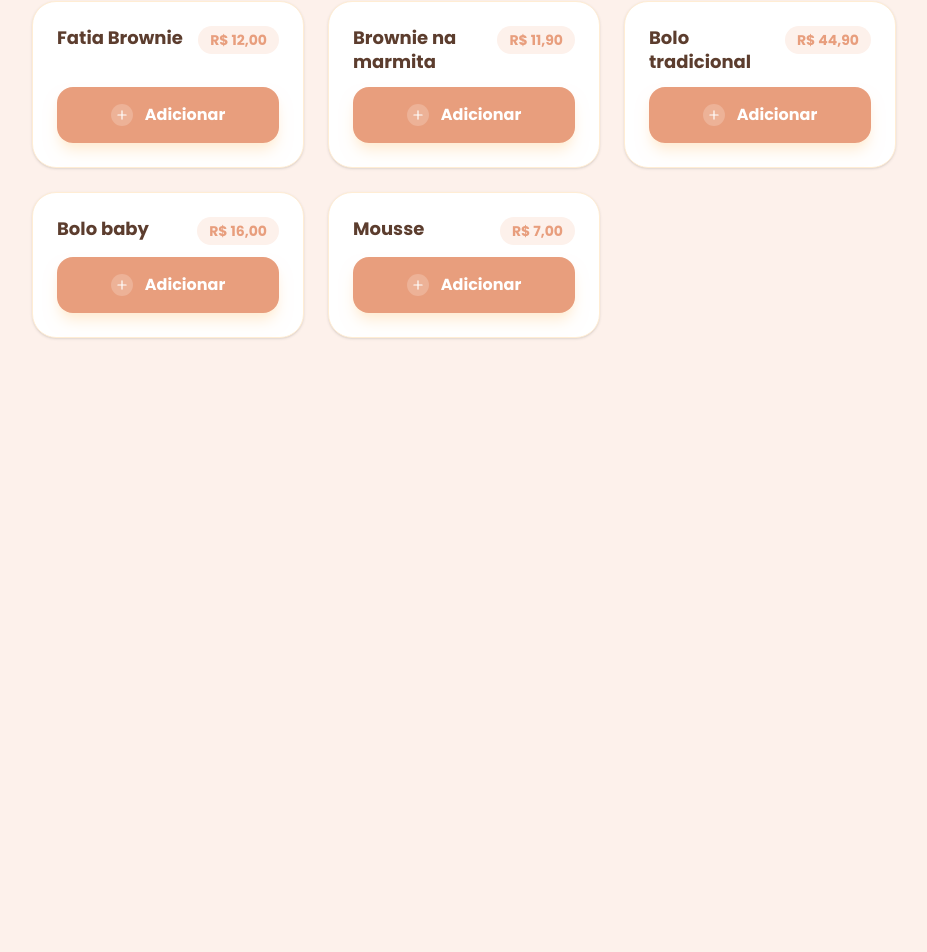
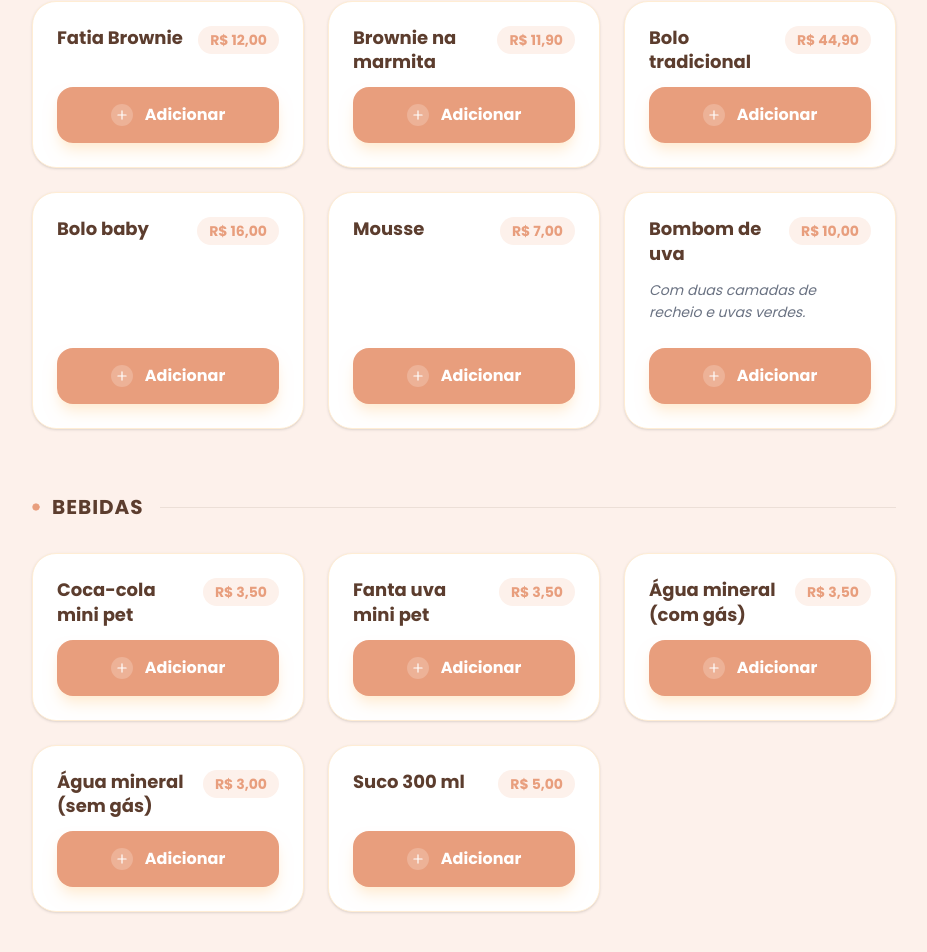
Before and after one commit to daniels1199/Rhay-s-Candy-Store, a React (Vite) app: page / in a window 1280 px wide. Shown: the part 3161-4113 px from the top of the page, without its empty margins (176-1103 px from the left). Before the commit the page ends 3691 px from the top, so only its background shows below. Built offline with nearby package versions, Linux system fonts and the light colour scheme; the HTML template or start-up script is replaced by a standard one.

Commit message:
feat: add drink category and new menu items
Expand the menu by adding a 'Bebidas' category with five new items and include a 'Bombom de uva' in the 'Doces Finos' category. Updated type definitions to support the new category.

```diff
--- a/src/App.tsx
+++ b/src/App.tsx
@@ -97,7 +97,7 @@ const App: React.FC = () => {
     setCart((prev) => prev.filter((item) => item.id !== id));
   };
 
-  const categories = ['Pastéis', 'Batatas', 'Dindins Gourmet', 'Doces Finos'] as const;
+  const categories = ['Pastéis', 'Batatas', 'Dindins Gourmet', 'Doces Finos', 'Bebidas'] as const;
   const subtotal = cart.reduce((sum, i) => sum + i.price * i.quantity, 0);
   const cartTotal = cart.length > 0 ? subtotal + STORE_CONFIG.DELIVERY_FEE : 0;
   const cartCount = cart.reduce((sum, i) => sum + i.quantity, 0);
--- a/src/config.ts
+++ b/src/config.ts
@@ -69,5 +69,13 @@ export const STORE_CONFIG = {
     { id: 's12', name: 'Bolo tradicional', price: 44.90, category: 'Doces Finos' },
     { id: 's13', name: 'Bolo baby', price: 16.00, category: 'Doces Finos' },
     { id: 's14', name: 'Mousse', price: 7.00, category: 'Doces Finos' },
+    { id: 's15', name: 'Bombom de uva', price: 10.00, category: 'Doces Finos', description: 'Com duas camadas de recheio e uvas verdes.'},
+
+    // Bebidas
+    { id: 'beb1', name: 'Coca-cola mini pet', price: 3.50, category: 'Bebidas' },
+    { id: 'beb2', name: 'Fanta uva mini pet', price: 3.50, category: 'Bebidas' },
+    { id: 'beb3', name: 'Água mineral (com gás)', price: 3.50, category: 'Bebidas' },
+    { id: 'beb4', name: 'Água mineral (sem gás)', price: 3.00, category: 'Bebidas' },
+    { id: 'beb5', name: 'Suco 300 ml', price: 5.00, category: 'Bebidas' },
   ] as MenuItem[],
 };
--- a/src/types.ts
+++ b/src/types.ts
@@ -4,7 +4,7 @@ export interface MenuItem {
   name: string;
   price: number;
   description?: string;
-  category: 'Pastéis' | 'Batatas' | 'Dindins Gourmet' | 'Sobremesas';
+  category: 'Pastéis' | 'Batatas' | 'Dindins Gourmet' | 'Doces Finos' | 'Bebidas';
   image?: string;
 }
 
```
